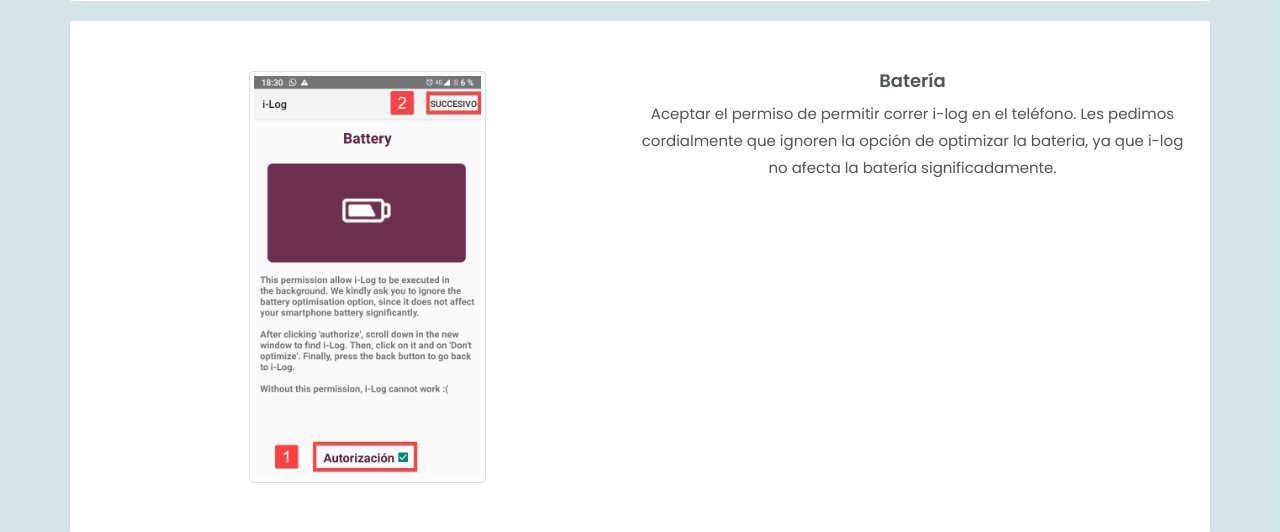
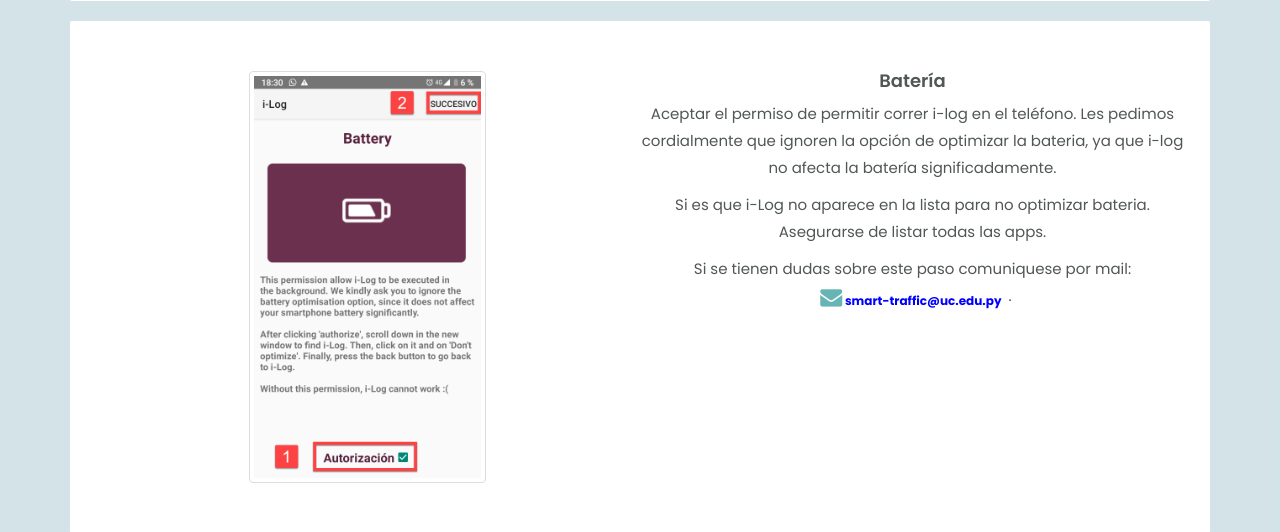
Before and after one commit to SmartTrafficPY/Smarttraffic-Webpage, a Django app: template smwebsite/templates/ucarpooling/ilog_guide.html in a window 1280 px wide. Shown: the part 5133-5665 px from the top of the page. Run offline with Django 3.2, Linux system fonts and the light colour scheme; the template is opened without the code that fills it, so the values that code supplies are empty; some libraries are stand-ins or nearby versions.

Commit message:
gitflow-hotfix-stash: ilog

```diff
--- a/smwebsite/templates/ucarpooling/ilog_guide.html
+++ b/smwebsite/templates/ucarpooling/ilog_guide.html
@@ -151,7 +151,7 @@
                             style="color:blue;background-color: white"
                             class="badge badge-light" target="_blank">
                             <i style="color: #67b4b4; font-size: 22px" class="fa fa-envelope" aria-hidden="true"></i>
-                            smarttraffic@uc.edu.py
+                            smart-traffic@uc.edu.py
                             </a>.
                         </p>
                         <p>
@@ -502,6 +502,17 @@
                                                         <div class="row">
                                                             <p>
                                                                 Aceptar el permiso de permitir correr i-log en el teléfono. Les pedimos cordialmente que ignoren la opción de optimizar la bateria, ya que i-log no afecta la batería significadamente.
+                                                            </p>
+                                                            <p>
+                                                                Si es que i-Log no aparece en la lista para no optimizar bateria. Asegurarse de listar todas las apps.
+                                                            </p>
+                                                            <p>
+                                                                Si se tienen dudas sobre este paso comuniquese por mail: <a
+                                                                style="color:blue;background-color: white"
+                                                                class="badge badge-light" target="_blank">
+                                                                <i style="color: #67b4b4; font-size: 22px" class="fa fa-envelope" aria-hidden="true"></i>
+                                                                smart-traffic@uc.edu.py
+                                                                </a>.
                                                             </p>
                                                         </div>
                                                     </div>
```
